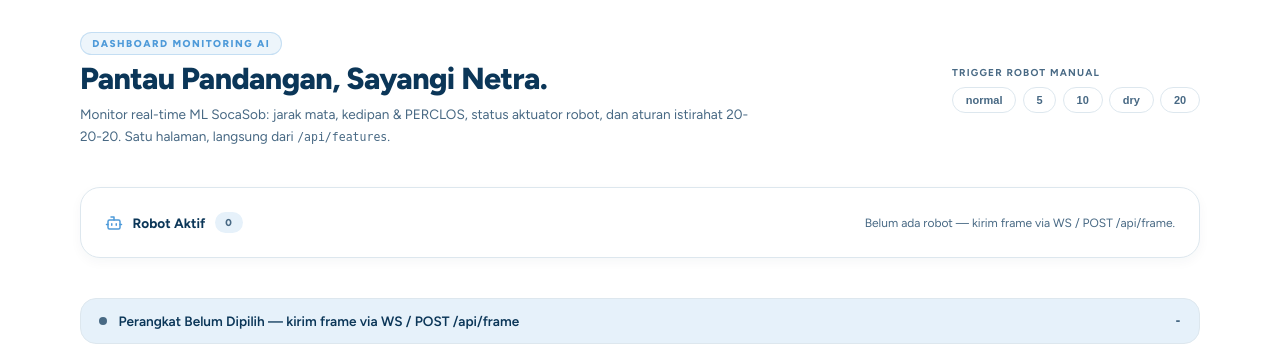
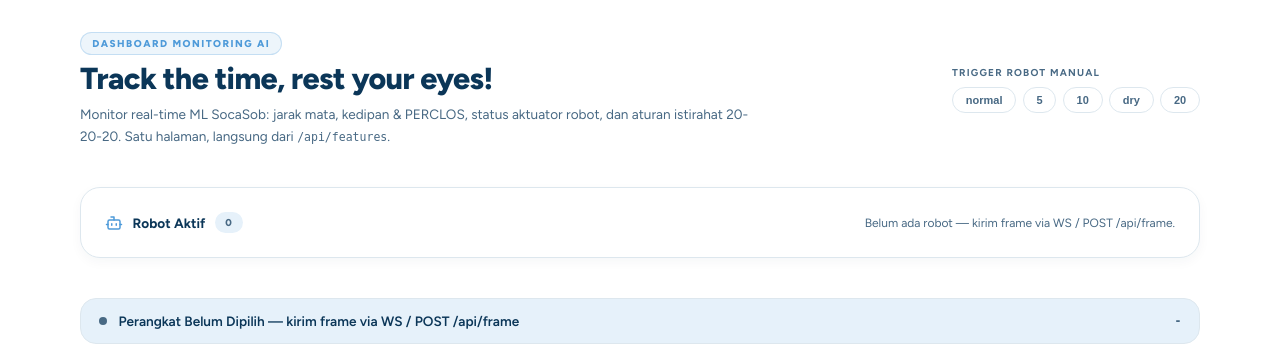
Before and after one commit to januarsyah901/socasob-ml, a Flask app: page / in a window 1280 px wide. Shown: the part 63-411 px from the top of the page. Run offline with Flask 3, Linux system fonts and the light colour scheme; data that the repository does not hold is empty.

Commit message:
feat(dashboard): update tagline to Track the time, rest your eyes!

```diff
--- a/templates/index.html
+++ b/templates/index.html
@@ -4,7 +4,7 @@
 <head>
 <meta charset="UTF-8">
 <meta name="viewport" content="width=device-width, initial-scale=1.0">
-<title>SocaSob ML — Pantau Pandangan, Sayangi Netra</title>
+<title>SocaSob ML (Track the time, rest your eyes!)</title>
 <link rel="preconnect" href="https://fonts.googleapis.com">
 <link rel="preconnect" href="https://fonts.gstatic.com" crossorigin>
 <link href="https://fonts.googleapis.com/css2?family=Figtree:wght@400;500;600;700;800;900&display=swap" rel="stylesheet">
@@ -146,7 +146,7 @@ footer{border-top:1px solid var(--border);margin-top:2rem;padding:1.5rem 1rem;te
   <div class="head-row">
     <div>
       <span class="badge-top">Dashboard Monitoring AI</span>
-      <h1 class="hero">Pantau Pandangan, Sayangi Netra.</h1>
+      <h1 class="hero">Track the time, rest your eyes!</h1>
       <p class="sub">Monitor real-time ML SocaSob: jarak mata, kedipan &amp; PERCLOS, status aktuator robot, dan aturan istirahat 20-20-20. Satu halaman, langsung dari <span class="mono">/api/features</span>.</p>
     </div>
     <div style="display:flex;flex-direction:column;gap:.5rem;align-items:flex-start">
```
